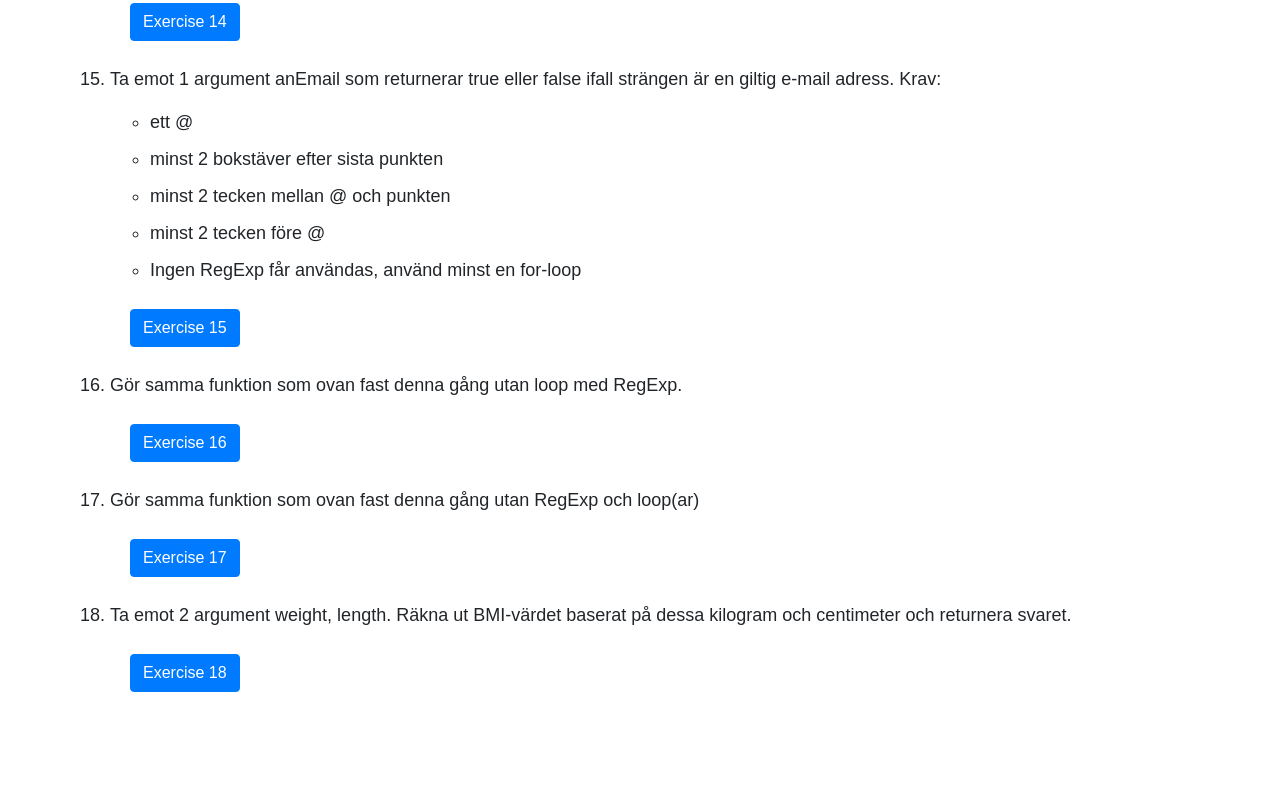
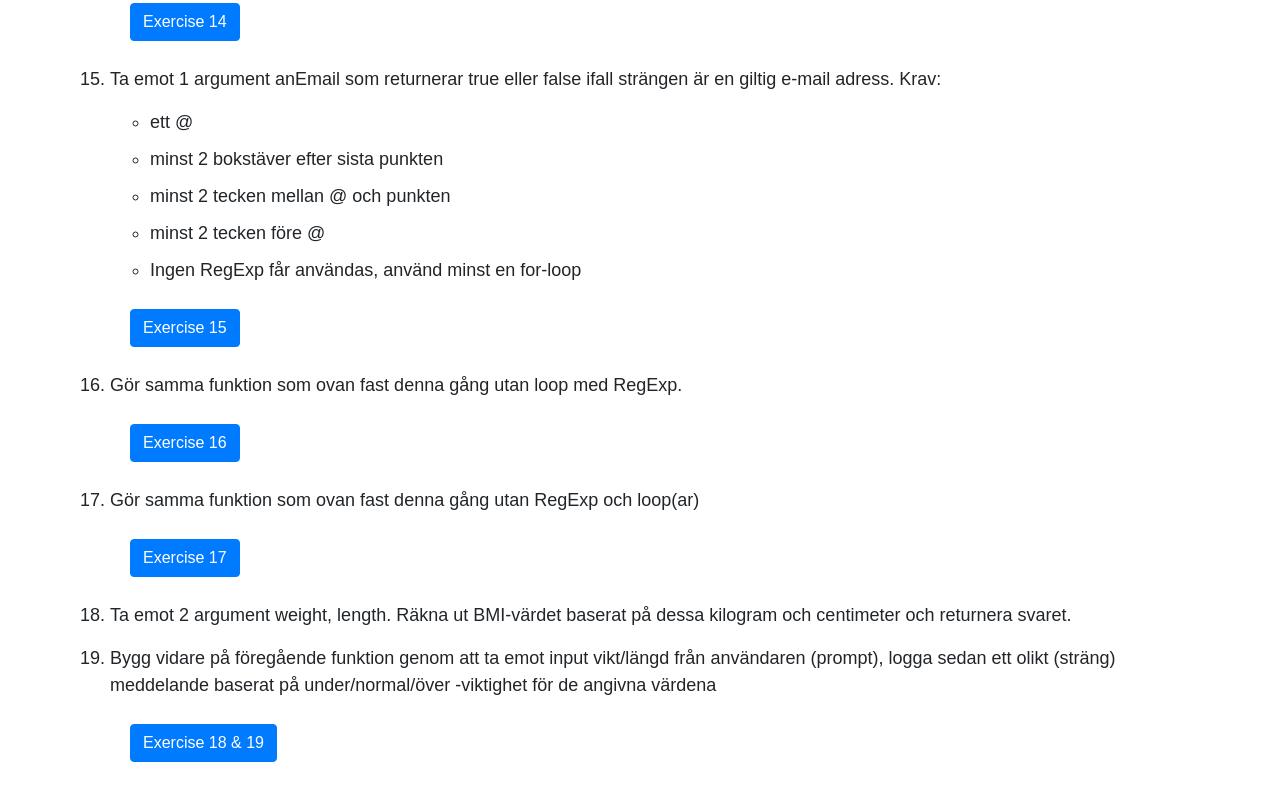
Before and after one commit to demichka/wuma18-test, a website: page www/index.html in a window 1280 px wide. Shown: the part 1554-2355 px from the top of the page. Before the commit the page ends 2327 px from the top, so only its background shows below. Drawn offline with Linux system fonts and the light colour scheme.

Commit message:
added 19 exc

```diff
--- a/www/index.html
+++ b/www/index.html
@@ -111,7 +111,13 @@
                 <p>
                     Ta emot 2 argument weight, length. Räkna ut BMI-värdet baserat på dessa kilogram och centimeter och returnera svaret.
                 </p>
-                <button class="btn btn-primary d-block" onclick="exc18();">Exercise 18</button>
+            </li>
+            <li>
+                <p>
+                    Bygg vidare på föregående funktion genom att ta emot input vikt/längd från användaren (prompt),
+                     logga sedan ett olikt (sträng) meddelande baserat på under/normal/över -viktighet för de angivna värdena
+                </p>
+                <button class="btn btn-primary d-block" onclick="exc18();">Exercise 18 & 19</button>
             </li>
         </ol>
         </div>
--- a/www/js/main.js
+++ b/www/js/main.js
@@ -249,7 +249,7 @@ function validateEmail3(userText) {
     return validEmail;
 }
 
-//Exercise 18
+//Exercise 18 & 19
 
 function calculateBMI(weight, height) {
     weght = parseInt(weight);
```
